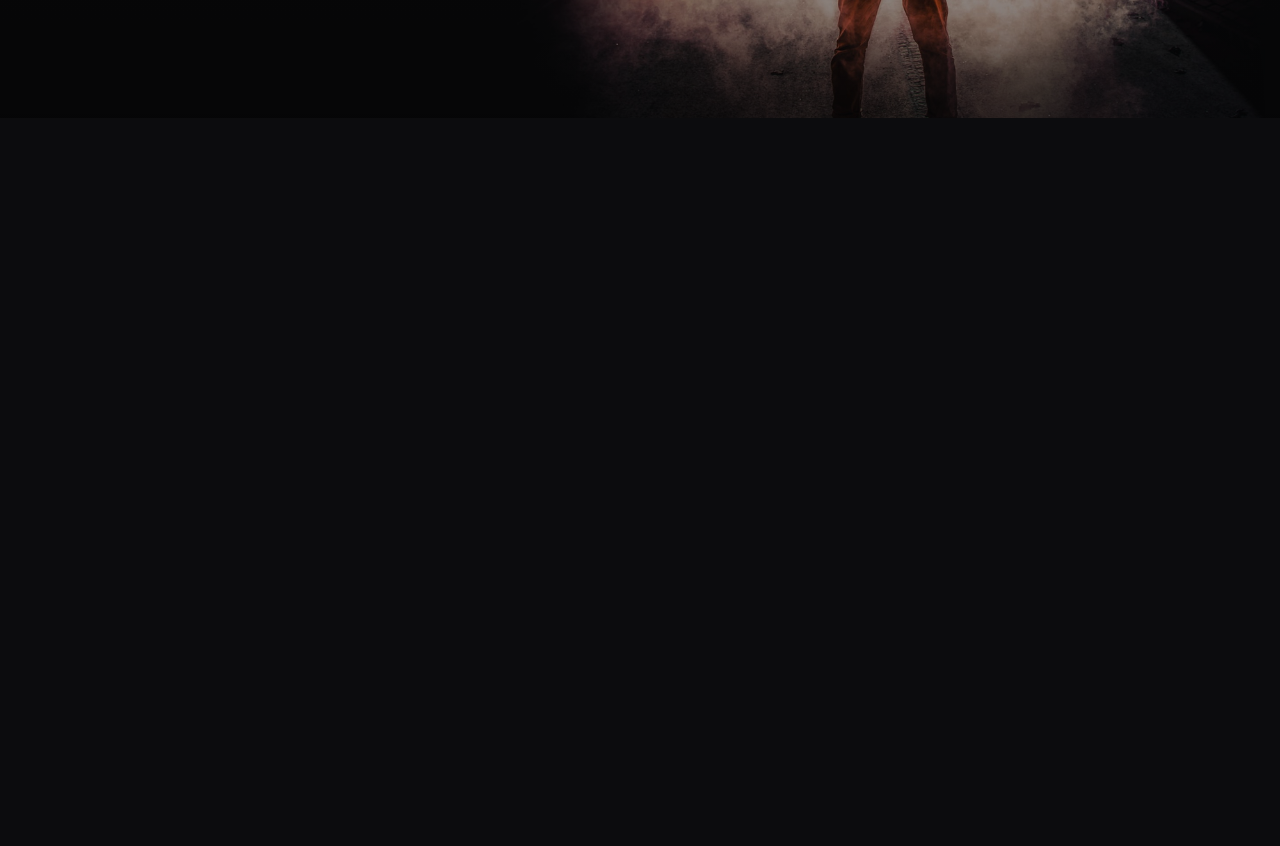
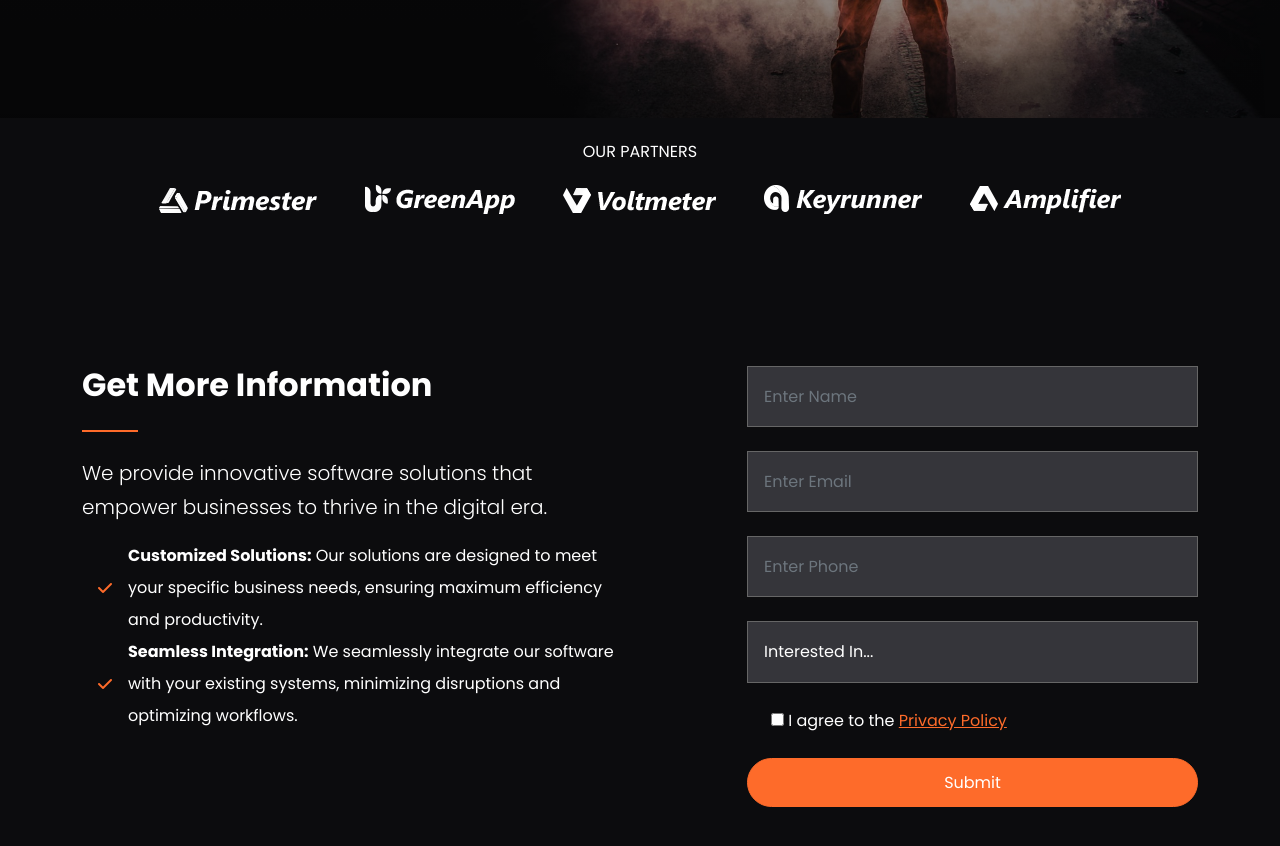
Before and after one commit to MarcGranier/VERA-Software-Solutions, a website: page index.html in a window 1280 px wide. Shown: the part 558-1404 px from the top of the page. Before the commit the page ends 800 px from the top, so only its background shows below. Drawn offline with nearby package versions, Linux system fonts and the light colour scheme; files that its build step writes are made by us from their sources.

Commit message:
Partners & Form

```diff
--- a/index.html
+++ b/index.html
@@ -98,6 +98,122 @@
 			</div>
 		</header>
 
+		<!-- Partners -->
+		<section class="partners py-4 overflow-hidden">
+			<div class="container">
+				<div class="row">
+					<div class="col-lg-10 offset-lg-1">
+						<h6 class="text-center mb-4 text-uppercase">Our Partners</h6>
+						<div
+							class="d-flex justify-content-center align-items-center text-center"
+						>
+							<div>
+								<img src="images/partner-logo-1.png" alt="" class="mx-4" />
+							</div>
+							<div class="d-none d-sm-block">
+								<img src="images/partner-logo-2.png" alt="" class="mx-4" />
+							</div>
+							<div class="d-none d-md-block">
+								<img src="images/partner-logo-3.png" alt="" class="mx-4" />
+							</div>
+							<div class="d-none d-lg-block">
+								<img src="images/partner-logo-4.png" alt="" class="mx-4" />
+							</div>
+							<div class="d-none d-lg-block">
+								<img src="images/partner-logo-5.png" alt="" class="mx-4" />
+							</div>
+						</div>
+					</div>
+				</div>
+			</div>
+		</section>
+
+		<!-- Form Area -->
+		<section id="contact" class="contact my-7">
+			<div class="container">
+				<div class="row">
+					<div class="col-md-6">
+						<h2 class="fw-bold">Get More Information</h2>
+						<hr class="hr-heading" />
+						<p class="lead">
+							We provide innovative software solutions that empower businesses
+							to thrive in the digital era.
+						</p>
+						<ul class="list-unstyled lh-lg">
+							<li class="d-flex align-items-center">
+								<i class="fas fa-check text-primary mx-3"></i>
+								<div>
+									<strong>Customized Solutions:</strong> Our solutions are
+									designed to meet your specific business needs, ensuring
+									maximum efficiency and productivity.
+								</div>
+							</li>
+							<li class="d-flex align-items-center">
+								<i class="fas fa-check text-primary mx-3"></i>
+								<div>
+									<strong>Seamless Integration:</strong> We seamlessly integrate
+									our software with your existing systems, minimizing
+									disruptions and optimizing workflows.
+								</div>
+							</li>
+						</ul>
+					</div>
+					<div class="col-md-5 offset-md-1">
+						<form>
+							<div class="mb-4">
+								<input
+									type="text"
+									class="form-control bg-secondary"
+									placeholder="Enter Name"
+								/>
+							</div>
+							<div class="mb-4">
+								<input
+									type="email"
+									class="form-control bg-secondary"
+									placeholder="Enter Email"
+								/>
+							</div>
+							<div class="mb-4">
+								<input
+									type="text"
+									class="form-control bg-secondary"
+									placeholder="Enter Phone"
+								/>
+							</div>
+							<div class="mb-4">
+								<select
+									name="interested"
+									id="interested"
+									class="form-control bg-secondary"
+								>
+									<option>Interested In...</option>
+									<option value="erp">ERP Solution</option>
+									<option value="crm">CRM Solution</option>
+									<option value="cms">CMS Solution</option>
+									<option value="sfa">SFA Solution</option>
+								</select>
+							</div>
+							<div class="mb-4 form-check">
+								<input type="checkbox" id="agree-check" />
+								<label for="agree-check" class="form-check-label">
+									I agree to the
+									<a href="privacy.html">Privacy Policy</a>
+								</label>
+							</div>
+							<div class="d-grid gap-2">
+								<input
+									type="submit"
+									value="Submit"
+									class="btn btn-primary text-white"
+								/>
+							</div>
+						</form>
+					</div>
+				</div>
+			</div>
+		</section>
+
 		<script src="js/replaceme.min.js"></script>
 		<script src="js/bootstrap.bundle.min.js"></script>
 		<script src="js/script.js"></script>
--- a/scss/styles.scss
+++ b/scss/styles.scss
@@ -14,6 +14,16 @@
 	width: 24px;
 }
 
+.hr-heading {
+	display: inline-block;
+	width: 3.5rem;
+	height: 0.125rem;
+	margin-top: 0.625rem;
+	border: none;
+	background-color: var(--bs-primary);
+	opacity: 1;
+}
+
 @media (max-width: 992px) {
 	.xl-text {
 		font-size: 50px;
```
